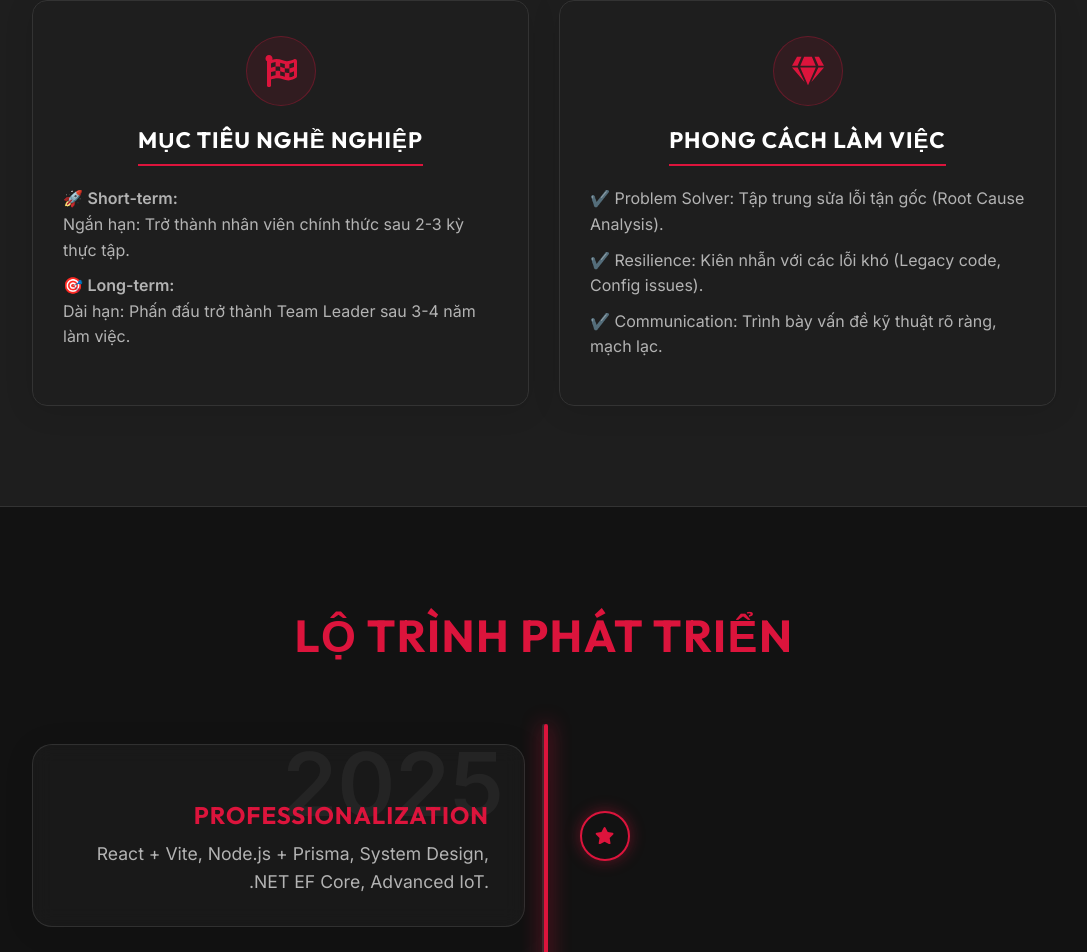
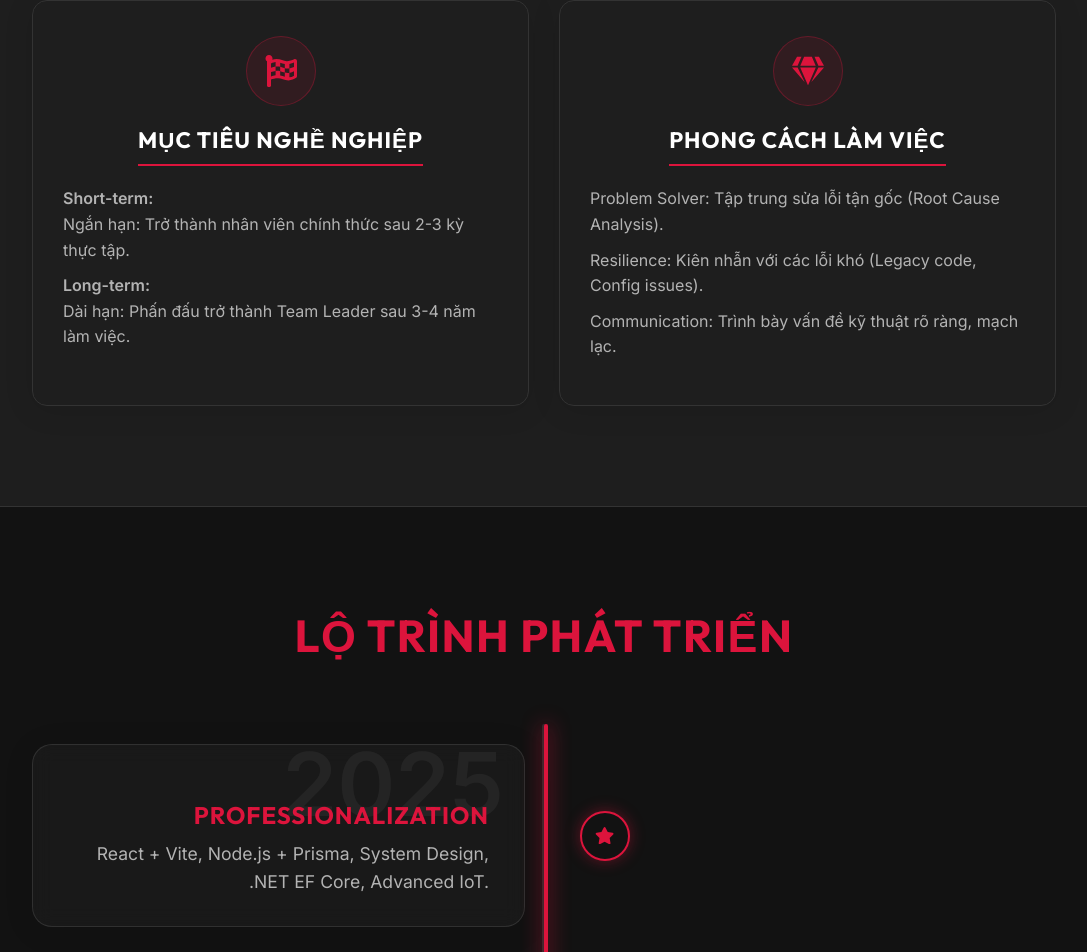
Before and after one commit to minhminh24x/loclmportfolio, a React (Vite) app: page / in a window 1280 px wide. Shown: the part 1923-2875 px from the top of the page, without its empty margins (96-1183 px from the left). Built offline with nearby package versions, Linux system fonts and the light colour scheme.

Commit message:
Add new cards for Problem Solving and AI Collaboration

```diff
--- a/src/components/Introduction.jsx
+++ b/src/components/Introduction.jsx
@@ -93,8 +93,8 @@ function Introduction() {
             </div>
             <h3>{introT.goals.title}</h3>
             <div className="intro-content-block align-left">
-              <p>🚀 <strong>Short-term:</strong><br /> {introT.goals.line1}</p>
-              <p>🎯 <strong>Long-term:</strong><br /> {introT.goals.line2}</p>
+              <p> <strong>Short-term:</strong><br /> {introT.goals.line1}</p>
+              <p> <strong>Long-term:</strong><br /> {introT.goals.line2}</p>
             </div>
           </motion.div>
 
@@ -105,9 +105,9 @@ function Introduction() {
             </div>
             <h3>{introT.values.title}</h3>
             <div className="intro-content-block align-left">
-              <p>✔️ {introT.values.line1}</p>
-              <p>✔️ {introT.values.line2}</p>
-              <p>✔️ {introT.values.line3}</p>
+              <p> {introT.values.line1}</p>
+              <p> {introT.values.line2}</p>
+              <p> {introT.values.line3}</p>
             </div>
           </motion.div>
 
@@ -117,4 +117,5 @@ function Introduction() {
   );
 }
 
+
 export default Introduction;
```
